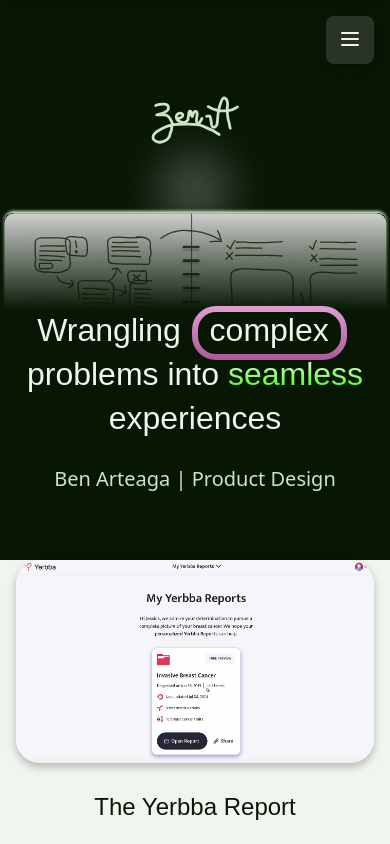
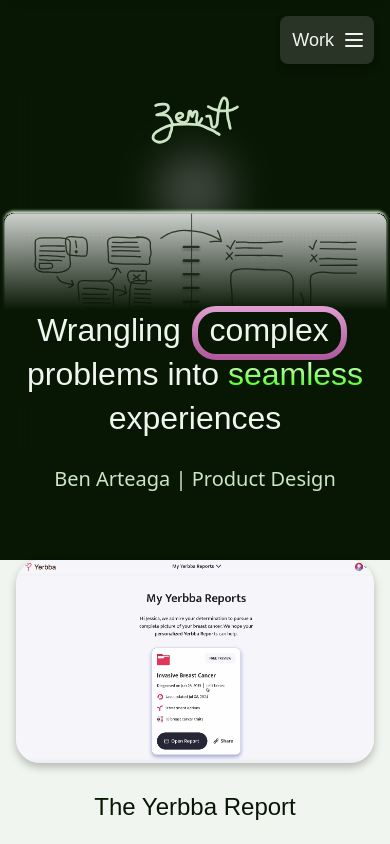
Before and after one commit to BenA56/Portfolio, a React (Create React App) app: page / in a window 390 px wide. Shown: the top 844 px of the page. Built offline with nearby package versions, Linux system fonts and the light colour scheme; a web font is replaced by a local one.

Commit message:
added name of page to mobile nav

```diff
--- a/src/Home/MobileNav.css
+++ b/src/Home/MobileNav.css
@@ -3,14 +3,22 @@
     top: 1rem;
     right: 1rem;
     z-index: 50;
-    padding: 0.5rem;
+    padding: 8px 8px 8px 12px;
     border-radius: 8px;
     background-color: rgb(64,72,62,0.6);
     box-shadow: 0px 4px 6px 0px rgba(0, 0, 0, 0.25);
-    width: 48px;
+    width: fit-content;
     height: 48px;
     border: none;
   }
+
+.menu-button-layout {
+  display: flex;
+  flex-direction: row;
+  align-items: center;
+  gap: 8px;
+  color: #F0F5EF;
+}
 
   .menu-icon {
     height: 24px;
--- a/src/Home/MobileNav.jsx
+++ b/src/Home/MobileNav.jsx
@@ -33,7 +33,10 @@ const MobileNav = (props) => {
         {isOpen ? (
           <X className="menu-icon" />
         ) : (
-          <Menu className="menu-icon" />
+          <div className='menu-button-layout'>
+            <div className='button'> {selected == "work" ? "Work" : "Story"} </div>
+            <Menu className="menu-icon" />
+          </div>
         )}
       </button>
 
```
